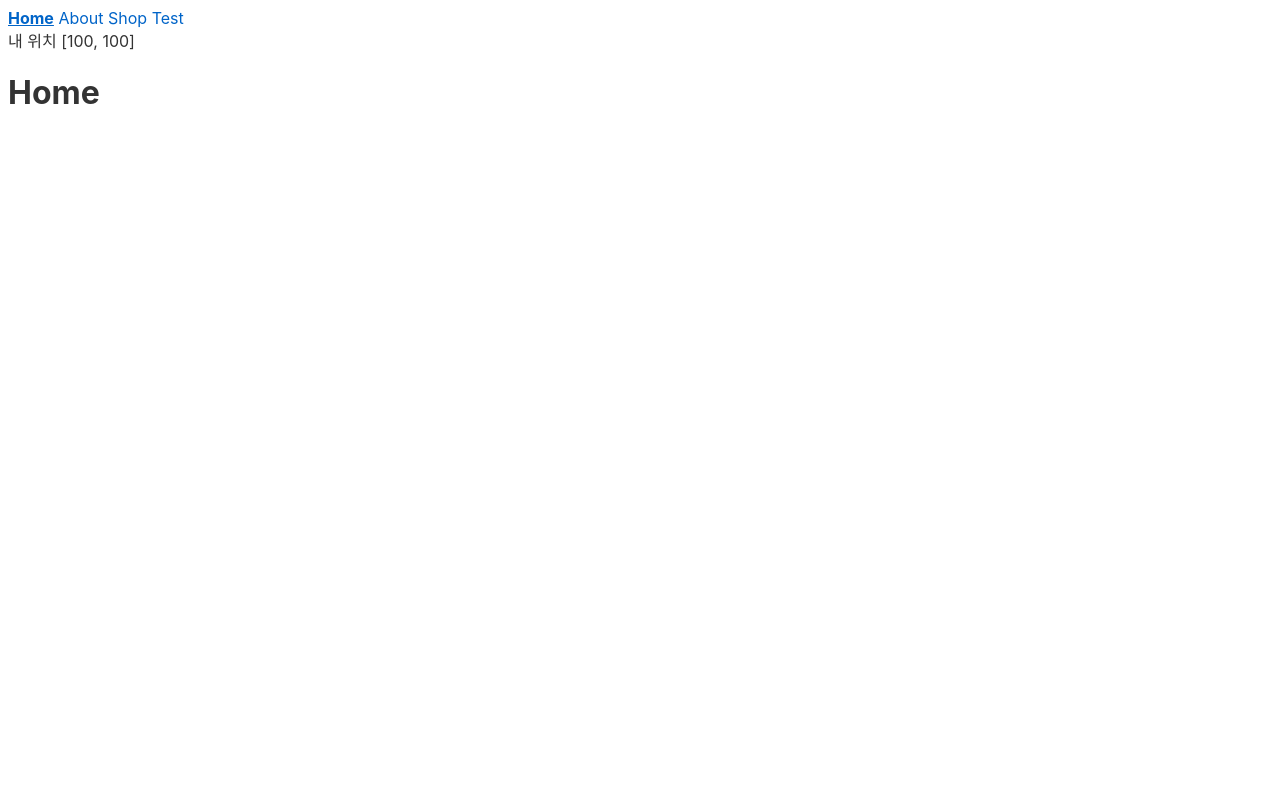
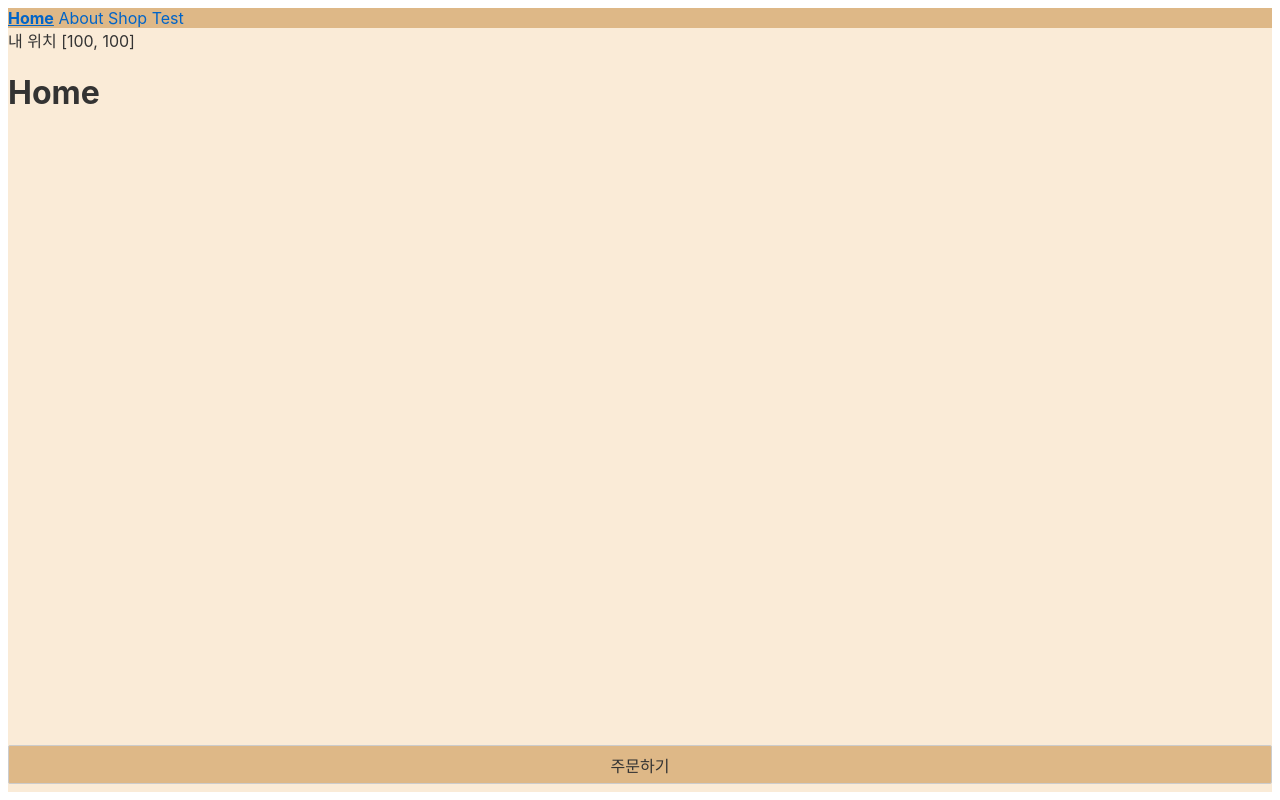
Before and after one commit to zkdlu/svelte-practice, a Svelte app in the folder applications/app-front/: page / in a window 1280 px wide. Built offline with nearby package versions, Linux system fonts and the light colour scheme.

Commit message:
footer 추가

```diff
--- a/applications/app-front/src/App.svelte
+++ b/applications/app-front/src/App.svelte
@@ -2,12 +2,22 @@
 import Router from 'svelte-spa-router'
 import routes from './routes'
 import Header from './components/Header.svelte'
+import Footer from './components/Footer.svelte'
 
 </script>
 
-<Header />
-<Router {routes} />
+<div class="container">
+    <Header />
+    <Router {routes} />
+    <Footer/>
+</div>
 
 <style>
-
+    .container {
+        background-color:antiquewhite;
+        width: 100%;
+        height: 100%;
+        display: flex;
+        flex-direction: column;
+    }
 </style>
--- /dev/null
+++ b/applications/app-front/src/components/Footer.svelte
@@ -0,0 +1,13 @@
+<script>
+    import OrderButton from './OrderButton.svelte'
+</script>
+
+<footer>
+    <OrderButton/>
+</footer>
+
+<style>
+    :global(footer) {
+        margin-top: auto;
+    }
+</style>
--- a/applications/app-front/src/components/Header.svelte
+++ b/applications/app-front/src/components/Header.svelte
@@ -23,6 +23,10 @@
 <Cart/>
 
 <style>
+    :global(header) {
+        background-color:burlywood;
+    }
+
     :global(header a.active) {
         font-weight: bold;
         text-decoration: underline;
--- /dev/null
+++ b/applications/app-front/src/components/OrderButton.svelte
@@ -0,0 +1,15 @@
+<script>
+
+</script>
+
+<div>
+    <button>주문하기</button>
+</div>
+
+<style>
+    button {
+        background-color: burlywood;
+        display: block;
+        width: 100%;
+    }
+</style>
```
